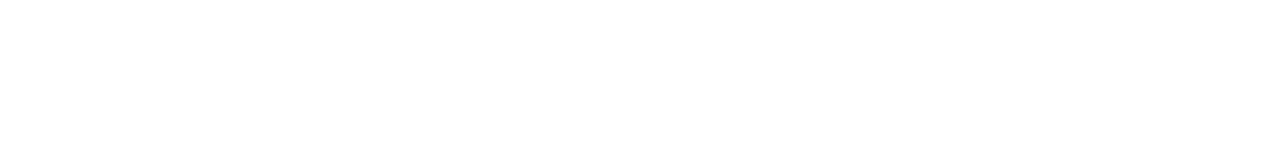
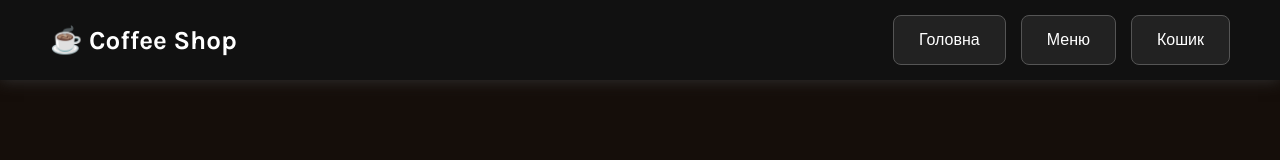
Before and after one commit to projectohost/Coffee-Shop_I-Vo, a plain HTML site: page index.html in a window 1280 px wide. Drawn offline with Linux system fonts and the light colour scheme.

Commit message:
little fix

```diff
--- a/catalog.css
+++ b/catalog.css
@@ -434,6 +434,7 @@
     font-size: 16px;
     cursor: pointer;
     transition: 0.3s;
+    text-decoration: none;
 }
 
 .nav-buttons a:hover,
--- a/index.html
+++ b/index.html
@@ -1,12 +1,24 @@
-<!DOCTYPE html>
+<!doctype html>
 <html lang="en">
-<head>
-    <meta charset="UTF-8">
-    <meta name="viewport" content="width=device-width, initial-scale=1.0">
+  <head>
+    <meta charset="UTF-8" />
+    <meta name="viewport" content="width=device-width, initial-scale=1.0" />
     <title>Кав'ярня</title>
-    <link rel="stylesheet" href="./index.css">
-</head>
-<body>
+    <link rel="stylesheet" href="./catalog.css" />
+    <link rel="stylesheet" href="./index.css" />
+  </head>
+  <body>
+    <nav class="navbar">
+      <div class="logo">☕ Coffee Shop</div>
 
-</body>
+      <div class="nav-buttons">
+        <a href="./index.html">Головна</a>
+        <a href="./catalog.html">Меню</a>
+        <a href="./catalog.html#cart">Кошик</a>
+      </div>
+    </nav>
+
+
+
+  </body>
 </html>
```
Also changed, not shown: catalog.html (+3 -2 lines).
